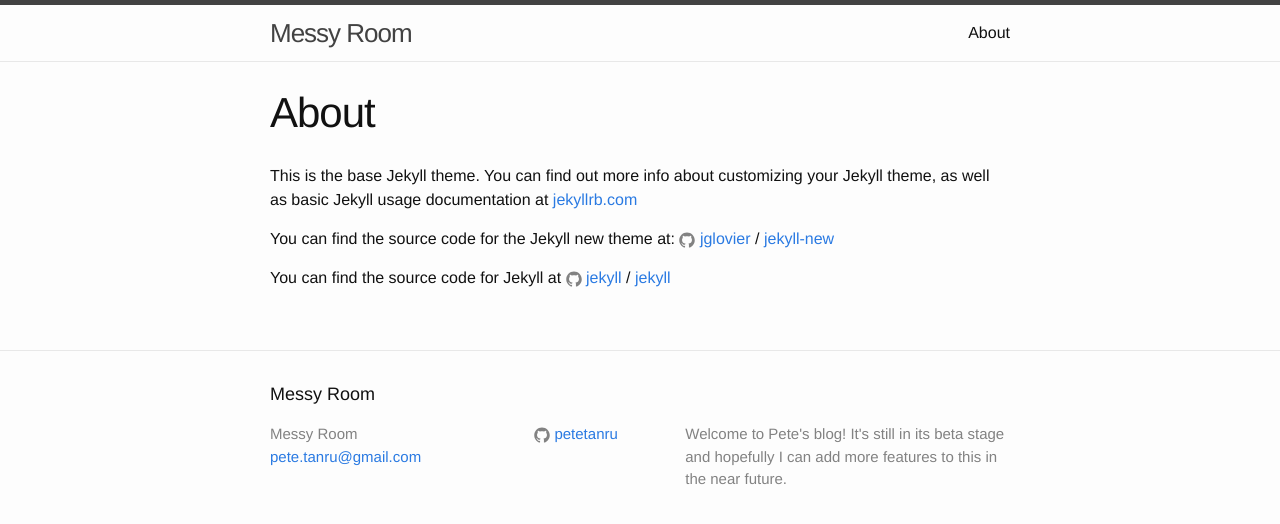
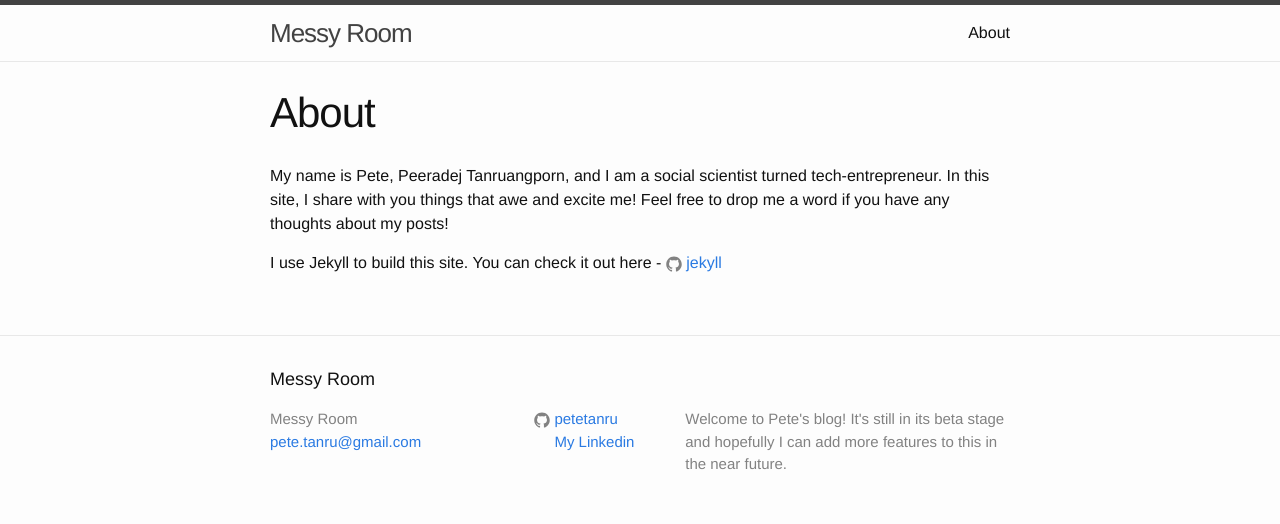
Before and after one commit to petetanru/petetanru.github.io, a Jekyll site: the page built from about.md, in a window 1280 px wide. Shown: the top 524 px of the page. Built offline with Jekyll 4.4.1, drawn with Linux system fonts in a browser that asks for light colours.

Commit message:
linkedin icon with sag

```diff
--- a/_config.yml
+++ b/_config.yml
@@ -14,6 +14,7 @@
 baseurl:  "" # the subpath of your site, e.g. /blog
 url: "https://petetanru.github.io" # the base hostname & protocol for your site
 github_username:  petetanru
+linkedin_username: peeradej-pete-tanruangporn-0a977170
 
 # Build settings
 markdown: kramdown
--- a/_includes/footer.html
+++ b/_includes/footer.html
@@ -25,6 +25,12 @@
             {% include icon-twitter.html username=site.twitter_username %}
           </li>
           {% endif %}
+
+          {% if site.linkedin_username %}
+          <li>
+            {% include icon-linkedin.html username=site.linkedin_username %}
+          </li>
+          {% endif %}
         </ul>
       </div>
 
--- /dev/null
+++ b/_includes/icon-linkedin.html
@@ -0,0 +1 @@
+<a href="https://www.linkedin.com/in/{{ include.username }}"><span class="icon icon--linkedin">{% include icon-linkedin.svg %}</span><span class="username">My Linkedin</span></a>
--- a/about.md
+++ b/about.md
@@ -4,12 +4,10 @@
 permalink: /about/
 ---
 
-This is the base Jekyll theme. You can find out more info about customizing your Jekyll theme, as well as basic Jekyll usage documentation at [jekyllrb.com](http://jekyllrb.com/)
+My name is Pete, Peeradej Tanruangporn, and I am a social scientist turned tech-entrepreneur. In this site, I share
+with you things that awe and excite me! Feel free to drop me a word if you have any thoughts about my posts!
 
-You can find the source code for the Jekyll new theme at:
-{% include icon-github.html username="jglovier" %} /
-[jekyll-new](https://github.com/jglovier/jekyll-new)
 
-You can find the source code for Jekyll at
-{% include icon-github.html username="jekyll" %} /
-[jekyll](https://github.com/jekyll/jekyll)
+
+I use Jekyll to build this site. You can check it out here -
+{% include icon-github.html username="jekyll" %}
```
Also changed, not shown: _includes/icon-linkedin.svg.
